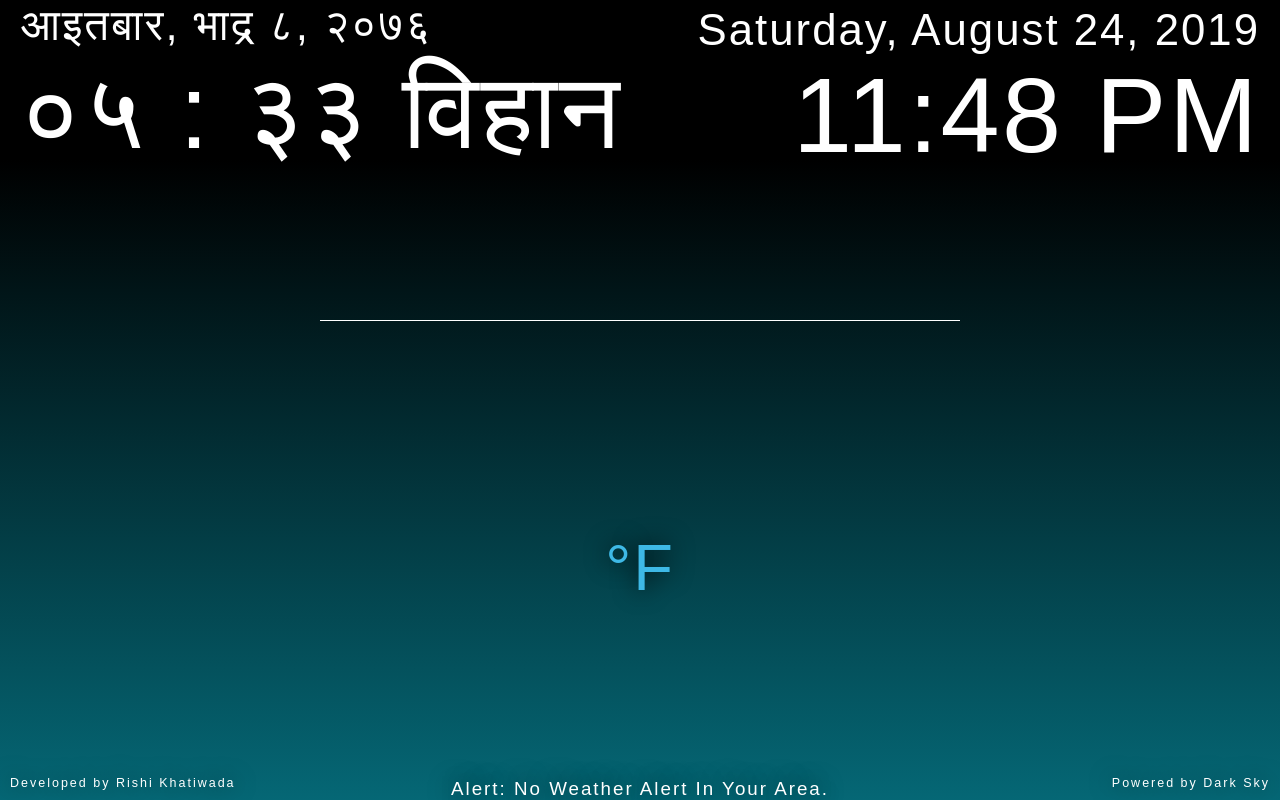
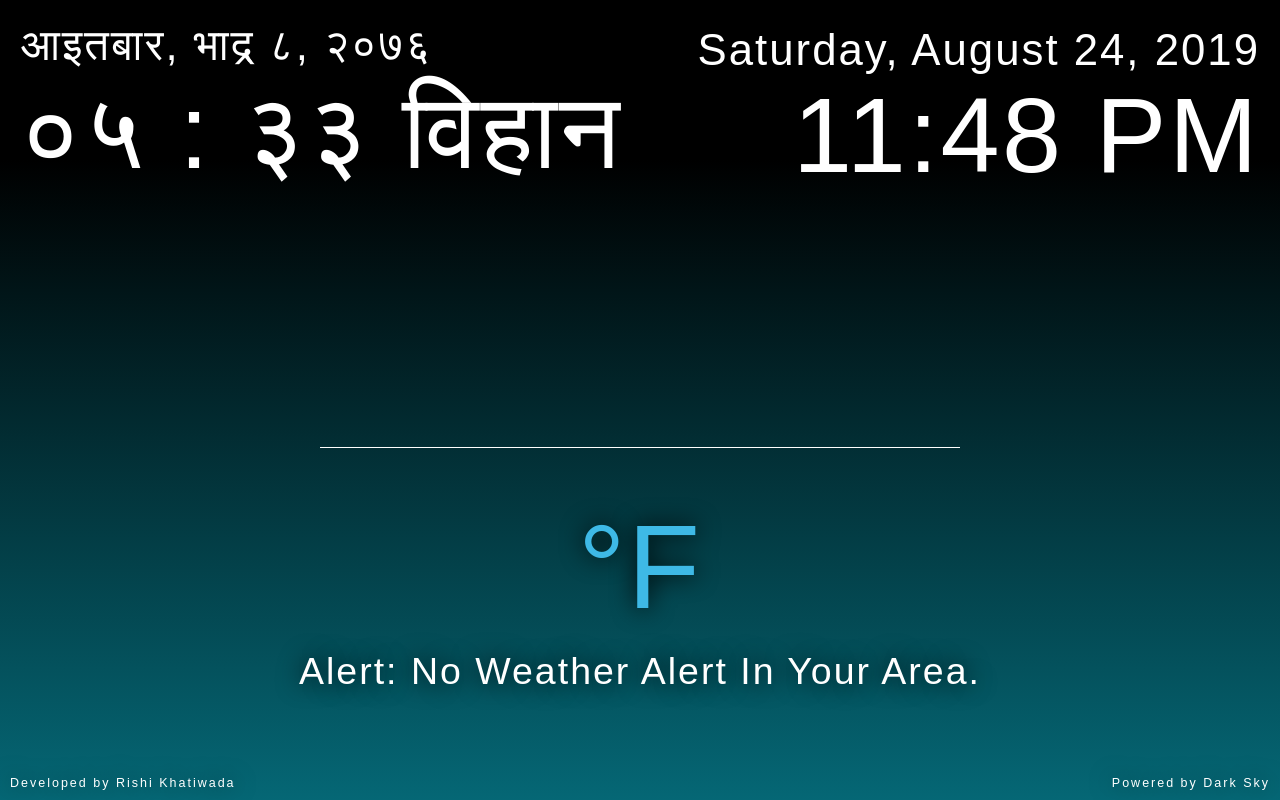
Before and after one commit to rsi2940/weather-app, a plain HTML site: page index.html in a window 1280 px wide. Drawn offline with Linux system fonts and the light colour scheme; a web font is replaced by a local one.

Commit message:
some responsive

```diff
--- a/styles.css
+++ b/styles.css
@@ -46,7 +46,7 @@ html {
 }
 .date-box {
   width: 100%;
-  padding: 0 20px;
+  padding: 20px 20px 0;
   display: flex;
   justify-content: space-between;
 }
@@ -228,4 +228,18 @@ html {
     bottom: 0px;
     right: 0px;
   }
+  .weather-box {
+    justify-content: center;
+    font-size: 30px;
+  }
+  .weather-summary {
+    font-size: 2.5rem;
+  }
+  .weather-alert {
+    font-size: 1.5rem;
+  }
+  .temp,
+  .temp-type {
+    font-size: 4.75rem;
+  }
 }
```
